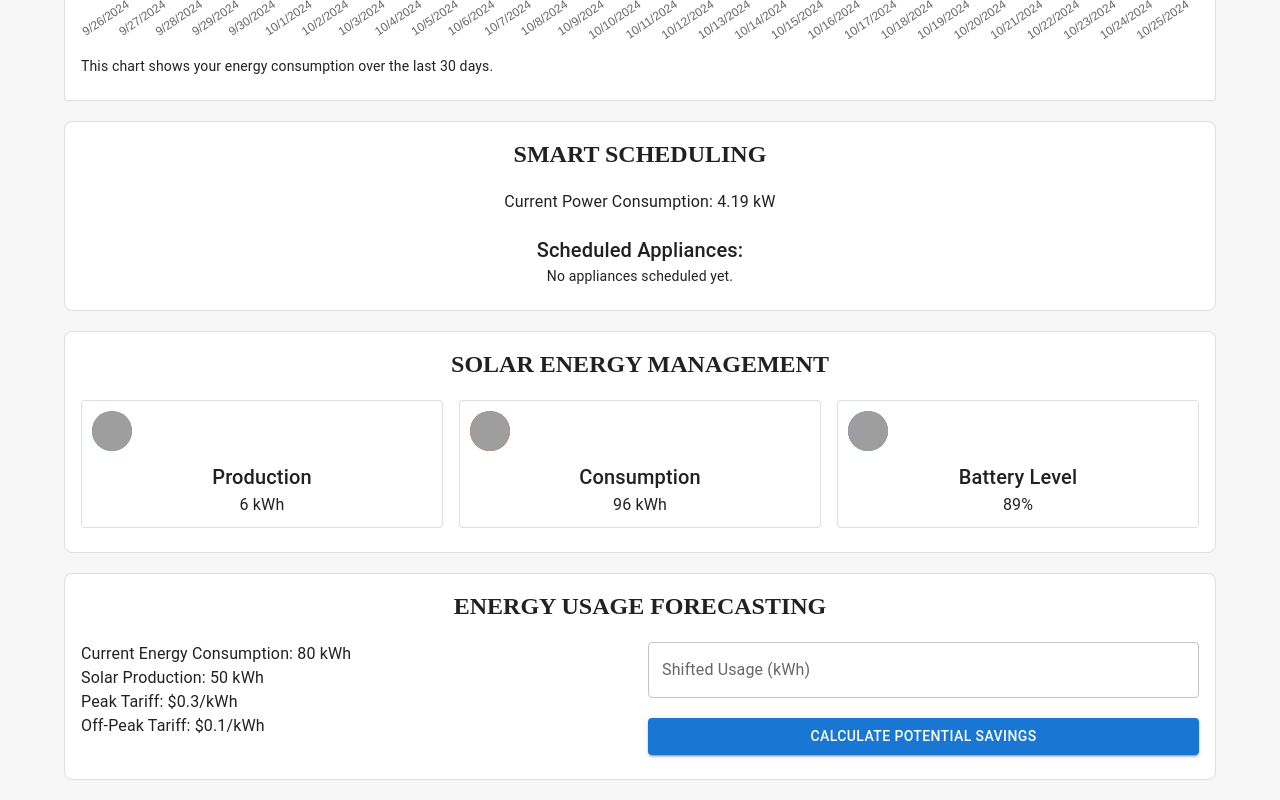
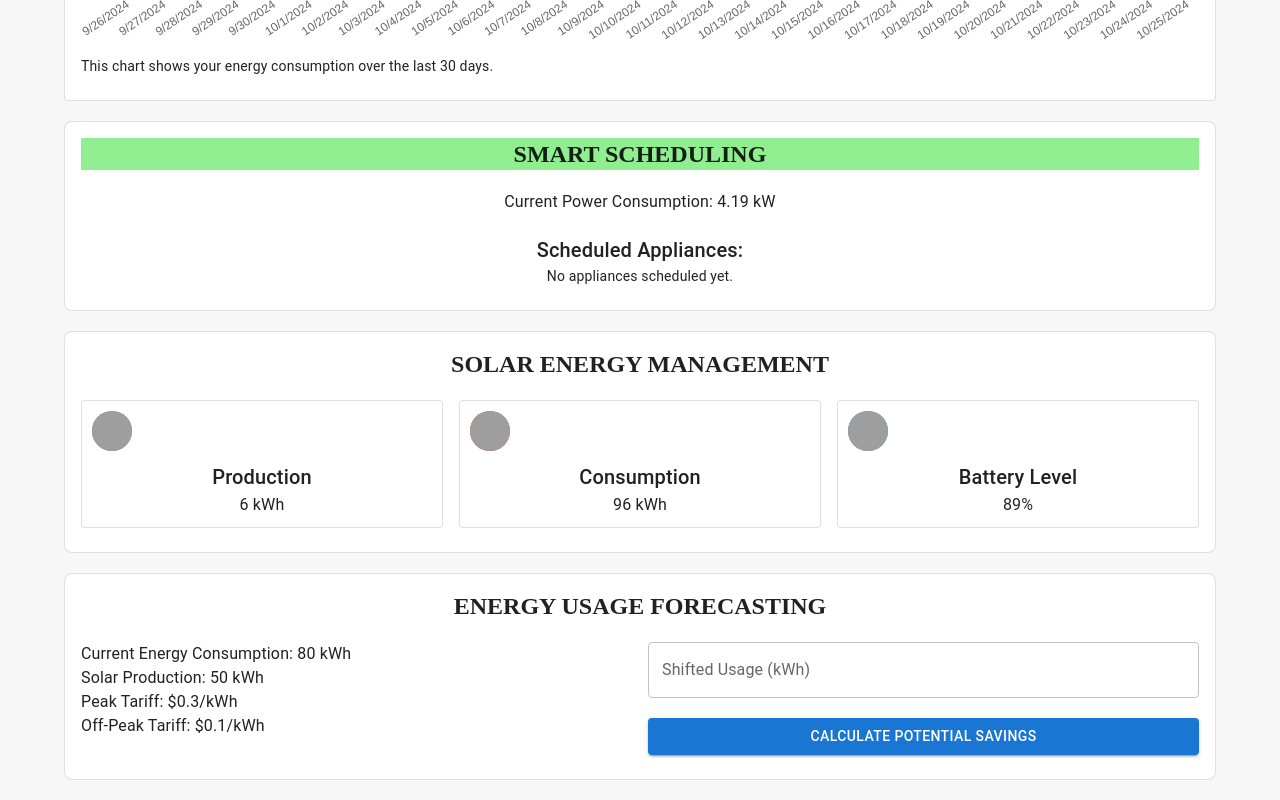
Before and after one commit to kishan9507/Luminous, a React (Create React App) app in the folder my-app/: page /dashboard in a window 1280 px wide. Shown: the part 1504-2304 px from the top of the page. Built offline with nearby package versions, Linux system fonts and the light colour scheme; grey boxes are pictures that could not be loaded.

Commit message:
Update SmartScheduler.js

```diff
--- a/my-app/src/components/SmartScheduler.js
+++ b/my-app/src/components/SmartScheduler.js
@@ -78,7 +78,7 @@ function SmartScheduler() {
   return (
     <Card variant="outlined" style={{ marginBottom: '20px', borderRadius: '8px' }}>
       <CardContent>
-        <Typography variant="h5" style={{ marginBottom: '20px', textAlign: 'center', fontFamily: 'serif', textTransform: 'uppercase', fontWeight: 'bolder' }}>
+        <Typography variant="h5" style={{ marginBottom: '20px',backgroundColor:'lightgreen', textAlign: 'center', fontFamily: 'serif', textTransform: 'uppercase', fontWeight: 'bolder' }}>
           Smart Scheduling
         </Typography>
 
```
